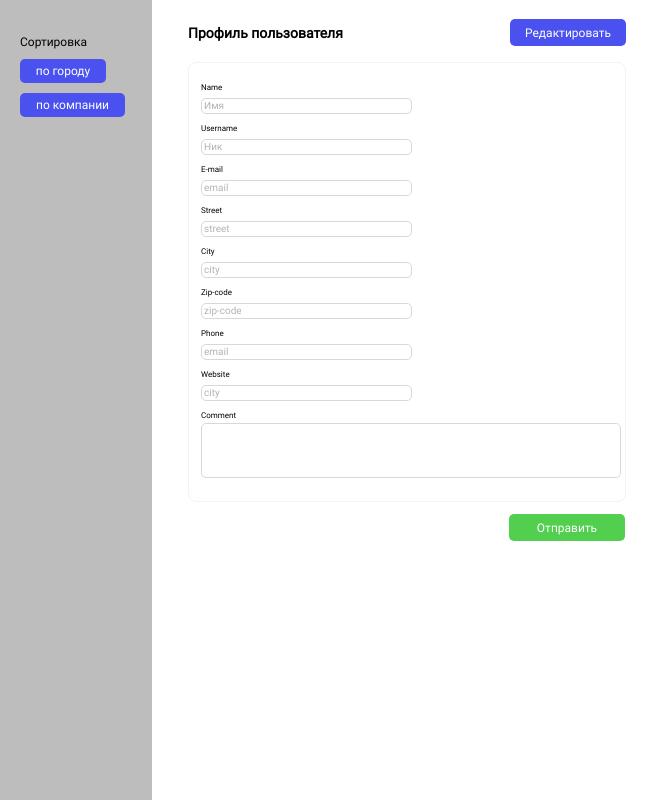
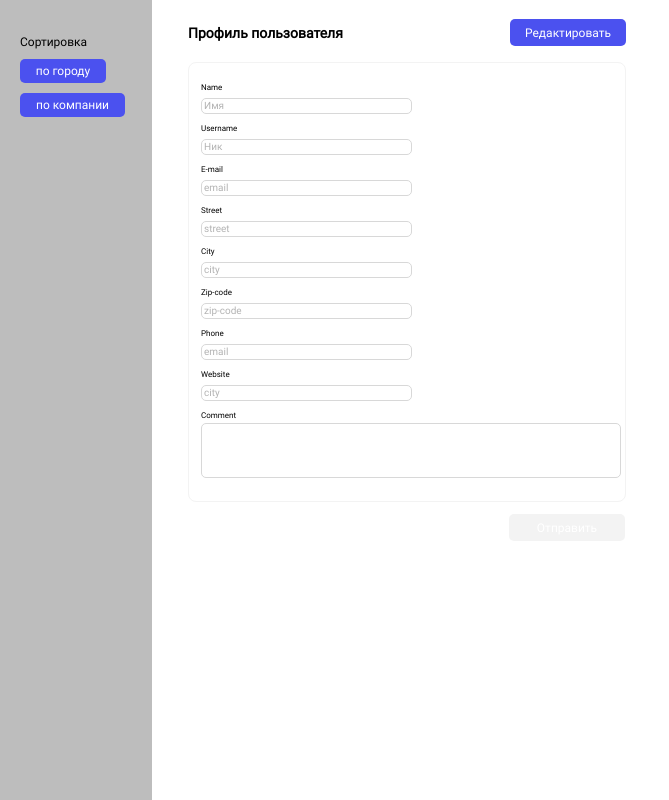
Before and after one commit to arklit/rooxtest, a React (Create React App) app: page /users/1 in a window 1280 px wide. Shown: the whole page, without its empty margins (0-669 px from the left). Built offline with nearby package versions, Linux system fonts and the light colour scheme; no server answers.

Commit message:
add submit state

```diff
--- a/src/components/Profile/Profile.tsx
+++ b/src/components/Profile/Profile.tsx
@@ -4,9 +4,10 @@ import axios from "axios";
 import { IUser } from "../../types/types";
 import { useParams } from 'react-router-dom'
 import { ProfileParams } from '../../types/types'
-  function Profile() {
+function Profile() {
   const [user, setUser] = React.useState<IUser | null>(null)
   const params = useParams<ProfileParams>()
+  const [submitDisabled, setSubmitDisabled] = React.useState(true)
 
   async function getUser() {
     try {
@@ -15,6 +16,14 @@ import { ProfileParams } from '../../types/types'
     } catch (e) {
       console.log(e)
     }
+  }
+  function editClick() {
+    setSubmitDisabled(false)
+  }
+  function submitHandler(e: any) {
+    e.preventDefault()
+    console.log('click')
+    setSubmitDisabled(true)
   }
 
   React.useEffect(() => {
@@ -25,9 +34,9 @@ import { ProfileParams } from '../../types/types'
     <div className="profile">
       <div className="profile__header">
         <Title title="Профиль пользователя"/>
-        <button type="button" className="profile__button">Редактировать</button>
+        <button type="button" onClick={editClick} className="profile__button">Редактировать</button>
       </div>
-      <form className="profile__container">
+      <form className="profile__container" onSubmit={submitHandler}>
         <div className="profile__item">
           <p className="profile__span">Name</p>
           <input className="profile__input"
@@ -94,7 +103,7 @@ import { ProfileParams } from '../../types/types'
         <div className="profile__item">
           <p className="profile__span">Website</p>
           <input className="profile__input"
-           type="url"
+           type="text"
            id="website"
            required
            placeholder="city"
@@ -105,7 +114,9 @@ import { ProfileParams } from '../../types/types'
           <textarea className="profile__input profile__comment"
           id="comment"/>
         </div>
-        <button className="profile__button profile__submit" type="submit">Отправить</button>
+        <button disabled={submitDisabled}
+        className={`profile__button profile__submit ${submitDisabled ? "profile__button_disabled" : ''}`}
+        type="submit">Отправить</button>
       </form>
     </div>
   )
--- a/src/components/Profile/_profile.scss
+++ b/src/components/Profile/_profile.scss
@@ -64,4 +64,8 @@
     bottom: -40px;
     right: 0;
   }
+  &__button_disabled {
+    cursor: not-allowed;
+    background-color: #F3F3F3;
+  }
 }
```
Also changed, not shown: src/types/types.tsx (line endings or trailing spaces).
